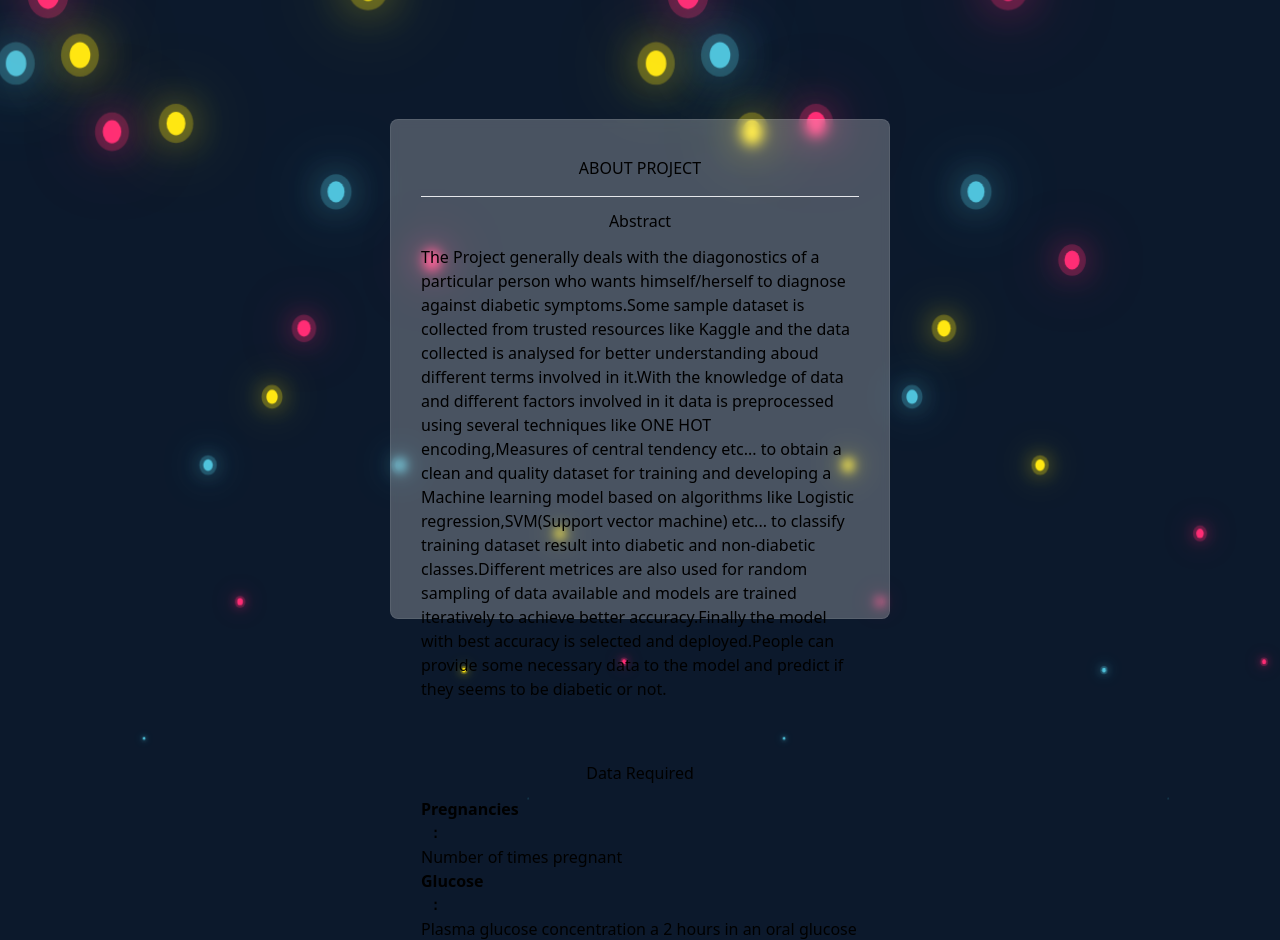
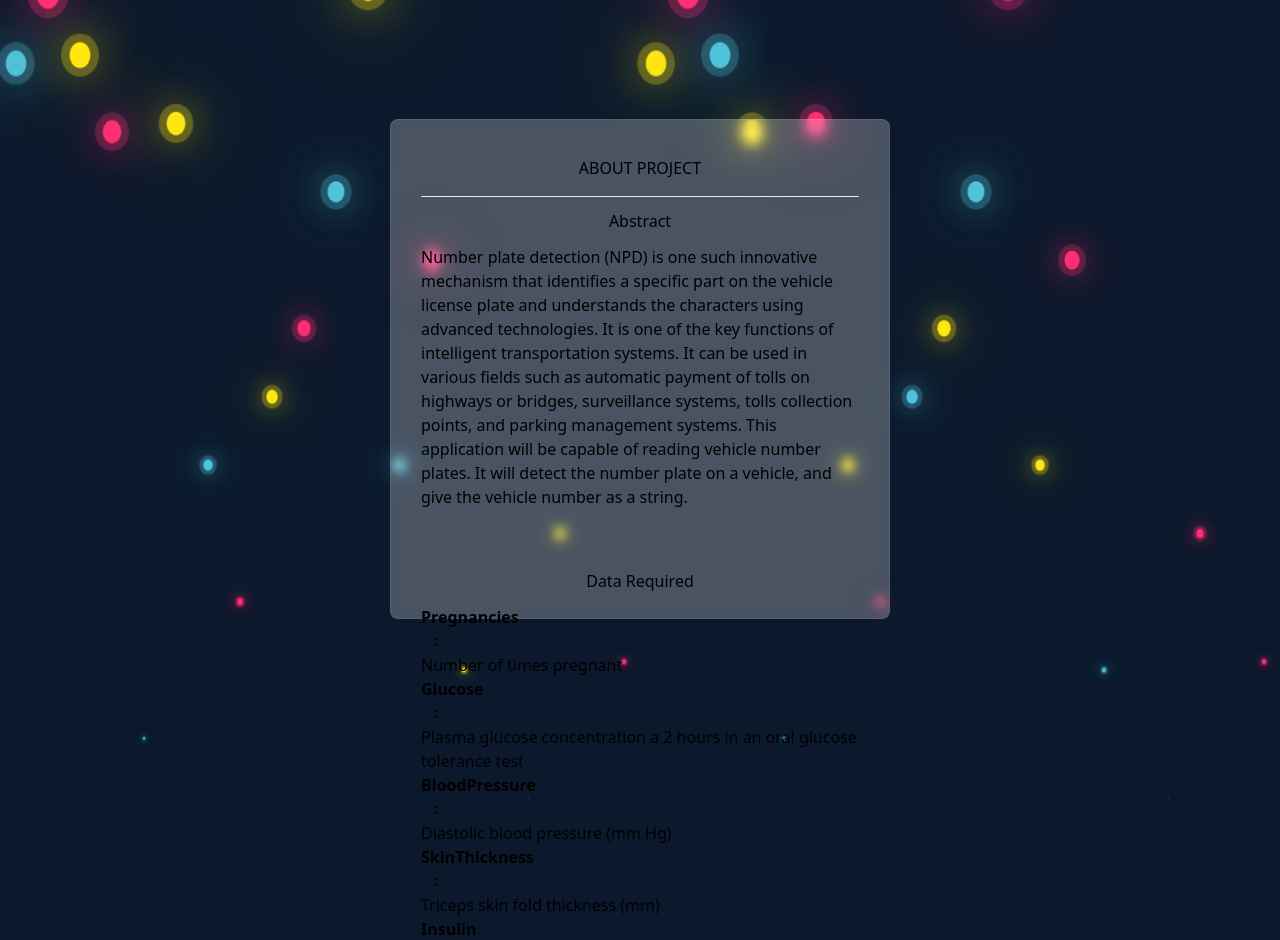
Before and after one commit to nithinrandhi/number_plate_detection, a Flask app: template templates/about.html in a window 1280 px wide. Shown: the part 62-1002 px from the top of the page. Run offline with Flask 3, Linux system fonts and the light colour scheme; the template is opened without the code that fills it, so the values that code supplies are empty; some libraries are stand-ins or nearby versions.

Commit message:
Update about.html

```diff
--- a/templates/about.html
+++ b/templates/about.html
@@ -10,17 +10,8 @@
     <div class="About_all">
         <h3 class="text-center my-3 About_title">Abstract</h3>
         <div class="About_project">
-            <p class="About_content">The Project generally deals with the diagonostics of a particular person who wants
-                himself/herself to diagnose against diabetic symptoms.Some sample dataset is collected from trusted
-                resources like Kaggle and the data collected is analysed for better understanding aboud different terms
-                involved in it.With the knowledge of data and different factors involved in it data is preprocessed
-                using several techniques like ONE HOT encoding,Measures of central tendency etc... to obtain a clean and
-                quality dataset for training and developing a Machine learning model based on algorithms like Logistic
-                regression,SVM(Support vector machine) etc... to classify training dataset result into diabetic and
-                non-diabetic classes.Different metrices are also used for random sampling of data available and models
-                are trained iteratively to achieve better accuracy.Finally the model with best accuracy is selected and
-                deployed.People can provide some necessary data to the model and predict if they seems to be diabetic or
-                not.
+            <p class="About_content">Number plate detection (NPD) is one such innovative mechanism that identifies a specific part on the vehicle license plate and understands the characters using advanced technologies. It is one of the key functions of intelligent transportation systems. It can be used in various fields such as automatic payment of tolls on highways or bridges, surveillance systems, tolls collection points, and parking management systems. This application will be capable of reading vehicle number plates. It will detect the number plate on a vehicle, and give the vehicle number as a string.
+
             </p>
         </div>
         <br>
```
